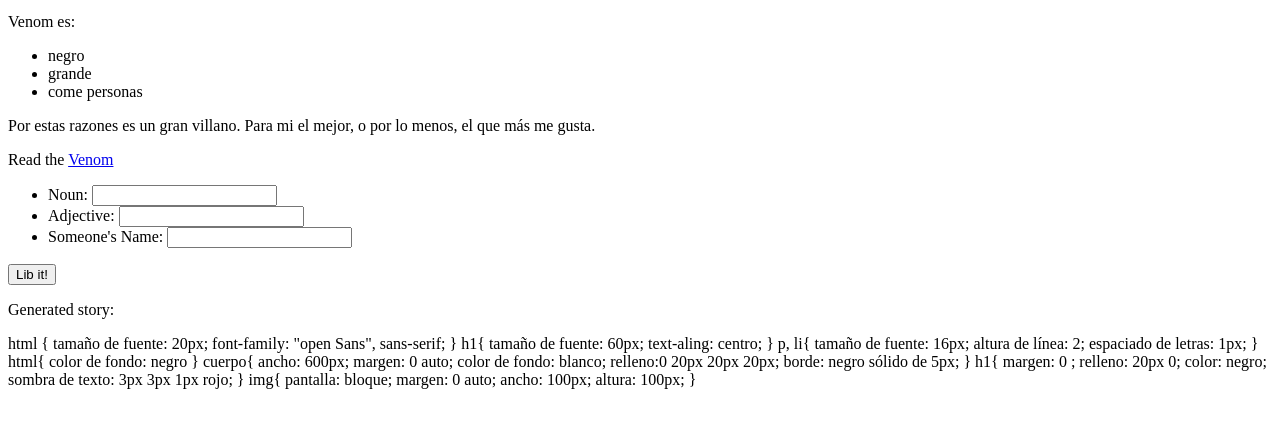
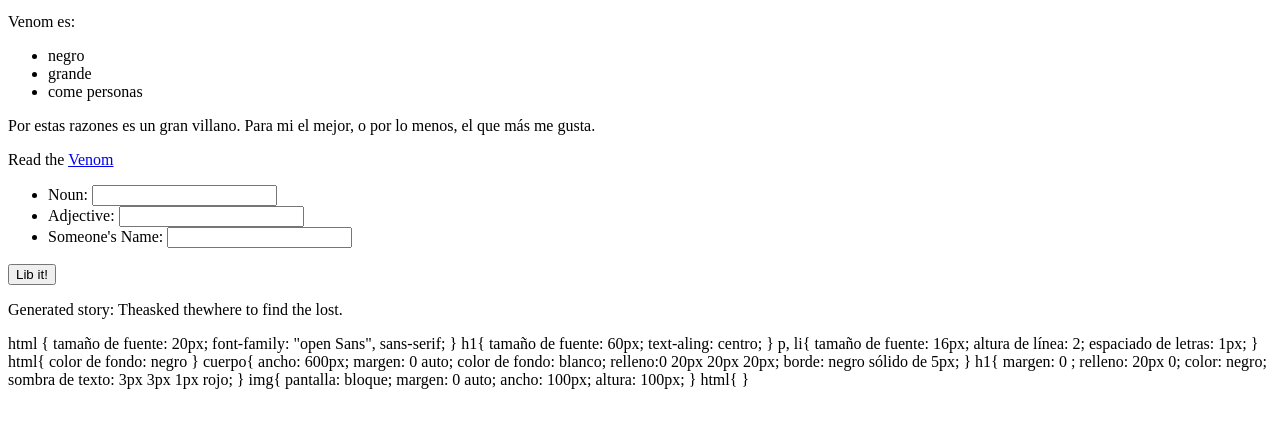
Before and after one commit to Franito1024/Franito1024, a plain HTML site: page venom.html in a window 1280 px wide. Both pictures are taken after a click on the button "Lib it!". Shown: the part 69-496 px from the top of the page. Drawn offline with Linux system fonts and the light colour scheme.

Commit message:
Update venom.html

```diff
--- a/venom.html
+++ b/venom.html
@@ -77,3 +77,17 @@ img{
  ancho: 100px;
  altura: 100px;
 }
+html{
+<script>
+        var libButton = document.getElementById('lib-button');
+        var libIt = function() {
+            var storyDiv = document.getElementById("story");
+            var nounEl = document.getElementById("noun");
+            var adjectiveEl = document.getElementById("adjective");
+            var personEl = document.getElementById("person");
+            storyDiv.innerHTML = "The" + nounEl.value + "asked the" + adjectiveEl.value + "where to find the lost" + personEl.value + ".";
+        };
+        libButton.addEventListener('click', libIt);
+
+    </script>
+}
```
